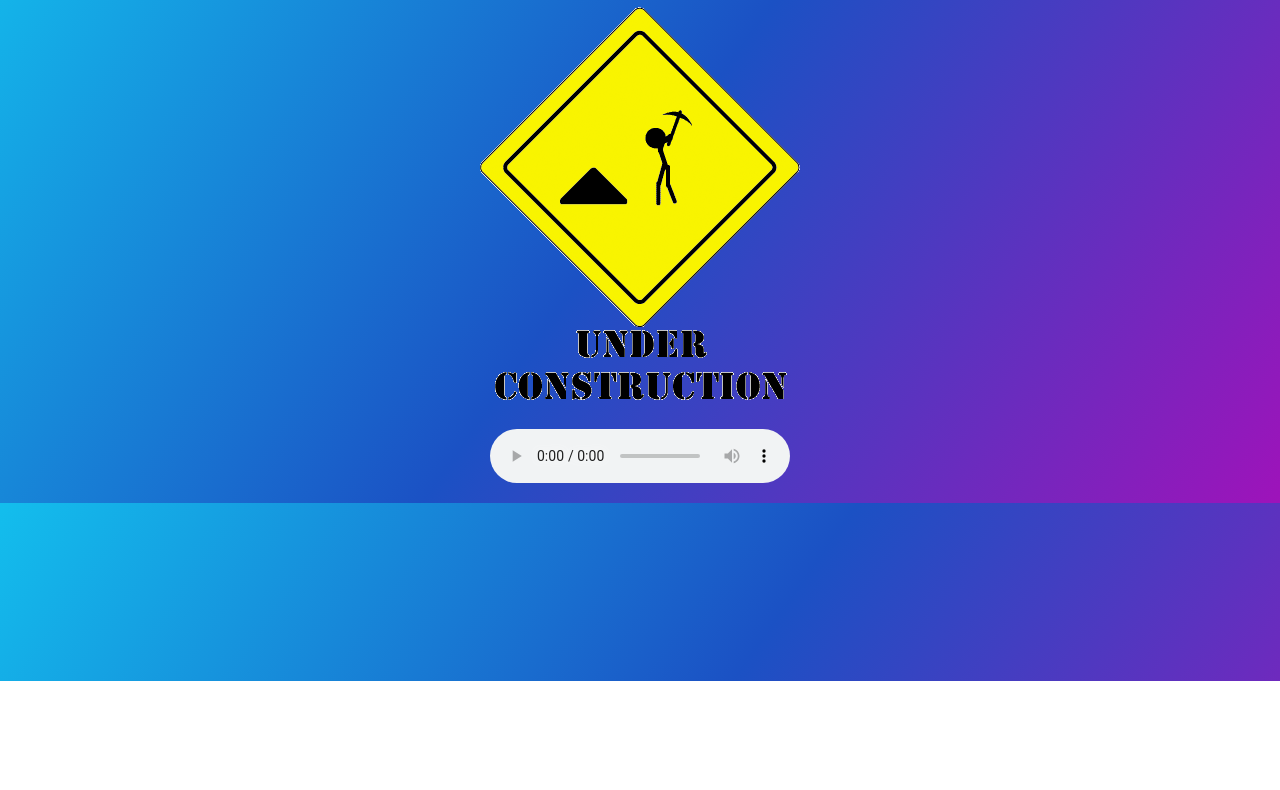
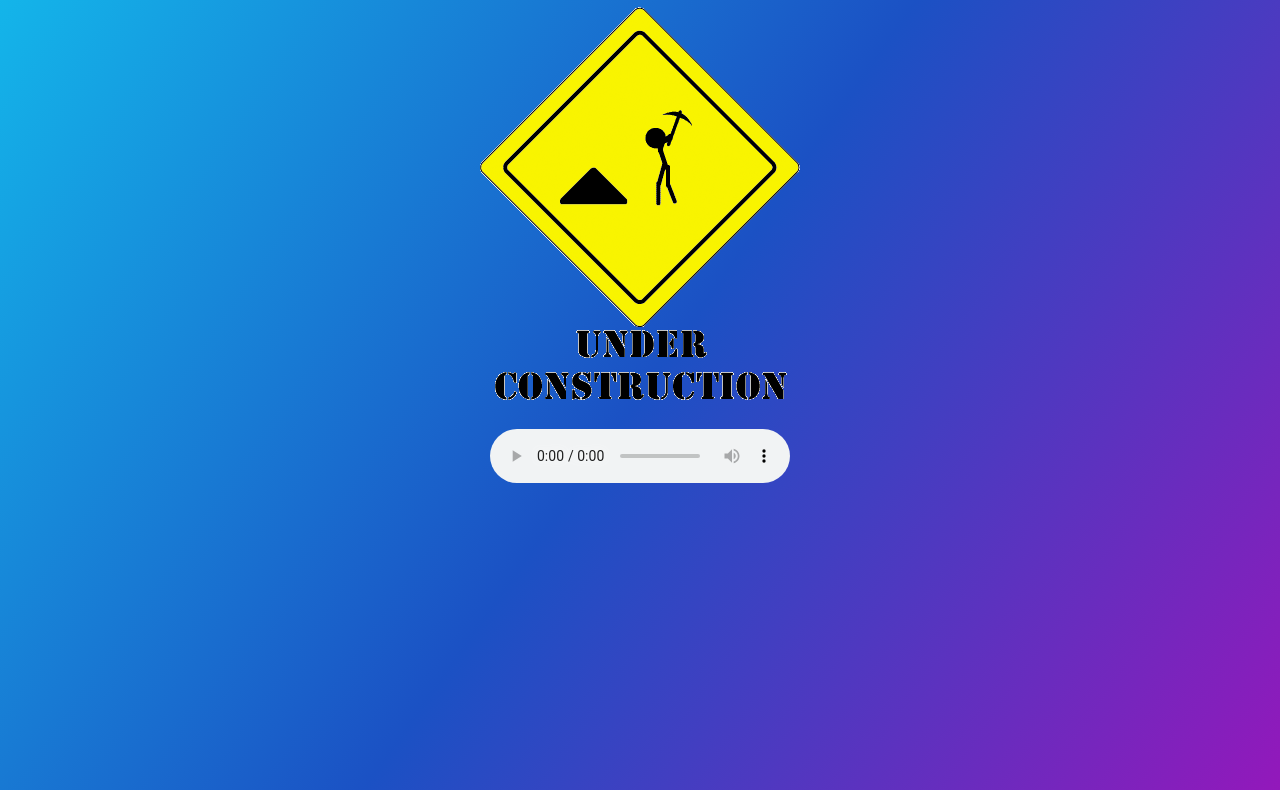
Before and after one commit to jefflayton/jefflayton.github.io, a plain HTML site: page portfolio.html in a window 1280 px wide. Shown: the part 119-909 px from the top of the page. Before the commit the page ends 800 px from the top, so only its background shows below. Drawn offline with Linux system fonts and the light colour scheme.

Commit message:
Add files via upload

```diff
--- a/portfolio.html
+++ b/portfolio.html
@@ -7,7 +7,7 @@
     <title>Portfolio</title>
 </head>
 
-<body height="2000px">
+<body class="portfolioBody">
     <!-- Creates a navigation bar using ul and li tags and uses css to customize. -->
     <ul>
         <li><a href="index.html">Home</a></li>
--- a/style.css
+++ b/style.css
@@ -1,6 +1,10 @@
 body {
     background-image: linear-gradient(125deg, #13beed, #1b51c4, #9e13ba);
     margin: 0;
+}
+
+.portfolioBody {
+	height: 1000px;
 }
 
 ul {
```
Also changed, not shown: aboutme.html (+1 -1 lines), index.html (+1 -1 lines).
